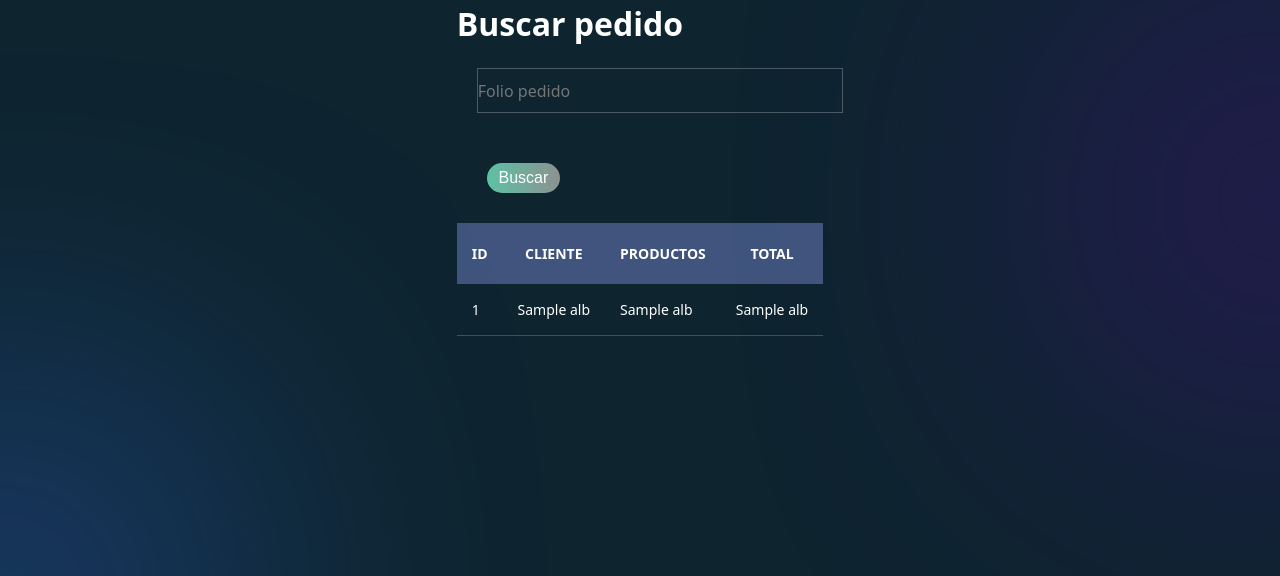
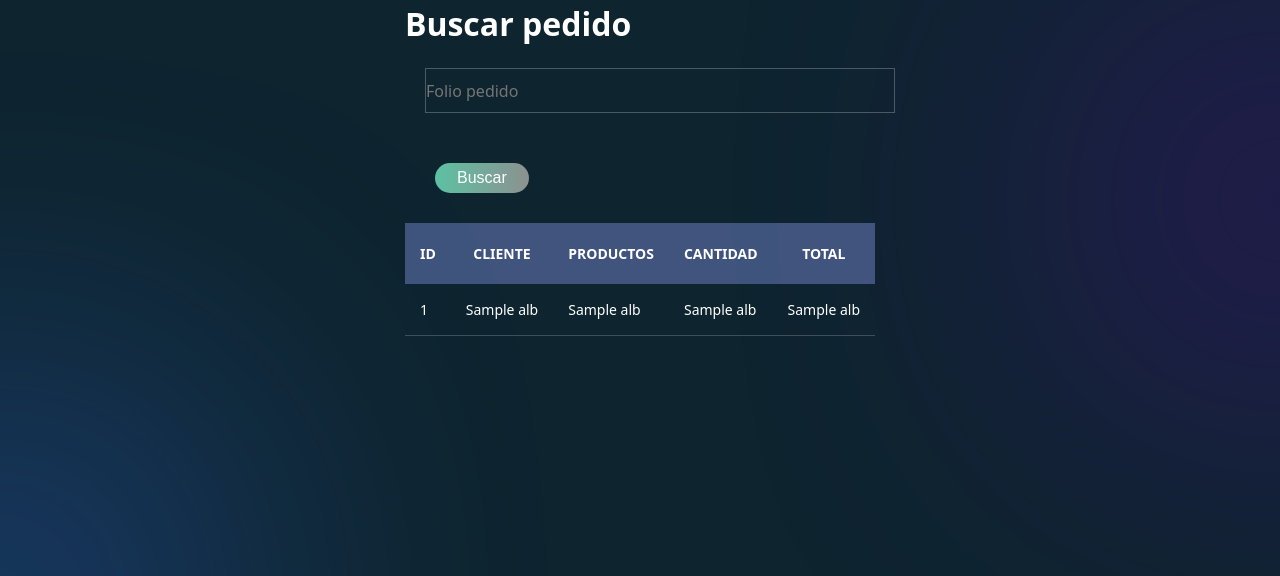
Before and after one commit to AbrilSH01/PI, a Flask app: template Proyecto Integrador/templates/buscar_pedido.html in a window 1280 px wide. Shown: the top 576 px of the page. Run offline with Flask 3, Linux system fonts and the light colour scheme; the template is opened without the code that fills it: most values are stand-ins (such as "Sample title", 1, 10 or a date in 2020); some libraries are stand-ins or nearby versions.

Commit message:
Interfaz buscar pedido

```diff
--- a/Proyecto Integrador/templates/buscar_pedido.html
+++ b/Proyecto Integrador/templates/buscar_pedido.html
@@ -23,6 +23,7 @@
                         <th>ID</th>
                         <th>Cliente</th>
                         <th>Productos</th>
+                        <th>Cantidad</th>
                         <th>Total</th>
                     </tr>
                 </thead>
@@ -33,6 +34,7 @@
                         <td> {{ alb.1 }} </td>
                         <td> {{ alb.2 }} </td>
                         <td> {{ alb.3 }} </td>
+                        <td> {{ alb.4 }} </td>
                     </tr>
                     {% endfor %}
                 </tbody>
```
